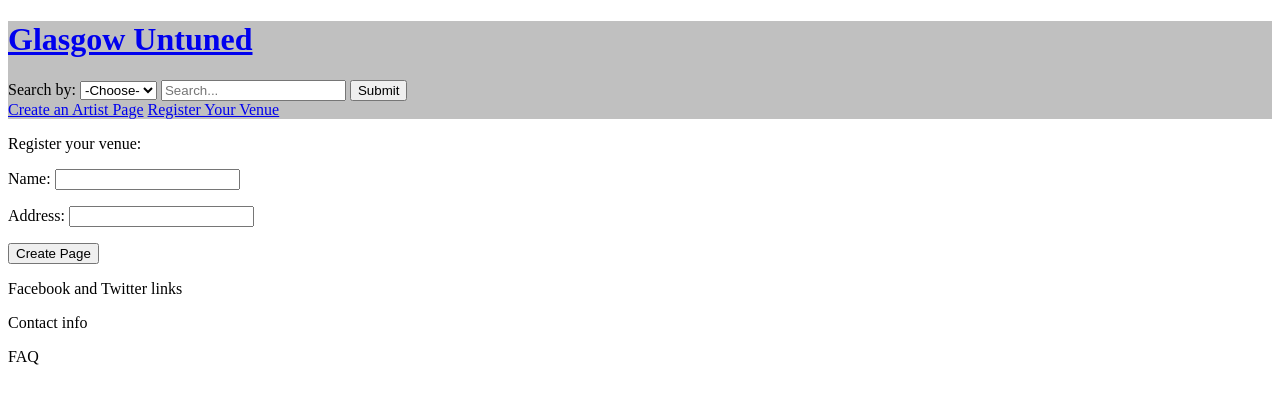
After one commit to mtmurray/glasgow_untuned, a Django app: page /new_venue/ in a window 1280 px wide. The commit adds this page. Shown: the top 404 px of the page. Run offline with Django 3.2, Linux system fonts and the light colour scheme.

Commit message:
can add venues and artists

```diff
--- /dev/null
+++ b/glasuntu/forms.py
@@ -0,0 +1,17 @@
+from django import forms
+from .models import ArtistPage
+from .models import VenuePage
+
+class ArtistPageForm(forms.ModelForm):
+	class Meta:
+		model = ArtistPage
+		fields = ['name']
+		labels = {'name': 'Name:'}
+
+class VenuePageForm(forms.ModelForm):
+	class Meta:
+		model = VenuePage
+		fields = ['name', 'address']
+		labels = {'name': 'Name:',
+				'address': 'Address:',
+				}
--- a/glasuntu/templates/glasuntu/base.html
+++ b/glasuntu/templates/glasuntu/base.html
@@ -28,6 +28,9 @@
 			<input id = "searchButt" type = "submit" value = "Submit"/>
 		</form>
 
+		<a href = "{% url 'glasuntu:new_artist' %}">Create an Artist Page</a>
+		<a href = "{% url 'glasuntu:new_venue' %}">Register Your Venue</a>
+
 		{% block head %}{% endblock head %}
 	</header>
 
--- a/glasuntu/templates/glasuntu/index.html
+++ b/glasuntu/templates/glasuntu/index.html
@@ -9,7 +9,8 @@
 {% block head %}
 <form method = "POST" action = "">
 	<input id = "uEnt" type = "text" placeholder = "Username">
-	<input id = "pEnt" type "text" placeholder = "Password">
+	<input id = "pEnt" type = "text" placeholder = "Password">
+	<input id = "loginButt" type = "submit" value = "Login">
 </form>
 {% endblock head %}
 
--- a/glasuntu/templates/glasuntu/list.html
+++ b/glasuntu/templates/glasuntu/list.html
@@ -17,7 +17,7 @@
 				<li><a href = "{% url 'glasuntu:artist' artist_id=query.id %}">{{ query }}</a></li>
 			{% endif %}
 		{% empty %}
-			<p>Please select a search category.</p>
+			<p><em>Please select a search category.</em></p>
 		{% endfor %}
 	</ul>
 
--- /dev/null
+++ b/glasuntu/templates/glasuntu/new_venue.html
@@ -0,0 +1,13 @@
+{% extends "glasuntu/base.html" %}
+
+{% block content %}
+
+	<p>Register your venue:</p>
+
+	<form action = "{% url 'glasuntu:new_venue' %}" method='post'>
+		{% csrf_token %}
+		{{ form.as_p }}
+		<button name="submit">Create Page</button>
+	</form>
+
+{% endblock content %}
--- a/glasuntu/urls.py
+++ b/glasuntu/urls.py
@@ -16,4 +16,10 @@
 
 	#Venue page url
 	url(r'^venue/(?P<venue_id>\d+)/$', views.venue, name="venue"),
+
+	#Create artist page url
+	url(r'^new_artist/$', views.new_artist, name = 'new_artist'),
+
+	#Register venue page url
+	url(r'^new_venue/$', views.new_venue, name = 'new_venue'),
 ]
--- a/glasuntu/views.py
+++ b/glasuntu/views.py
@@ -1,9 +1,13 @@
 from django.shortcuts import render #render function is responsible for rendering the info in the views
+from django.http import HttpResponseRedirect
+from django.core.urlresolvers import reverse
 from django.db.models import Q
 from .models import VenuePage
 from .models import Event
 from .models import Genre
 from .models import ArtistPage
+from .forms import ArtistPageForm
+from .forms import VenuePageForm
 
 def index(request):
 	"""Glasgow Untuned home page"""
@@ -62,3 +66,25 @@
 	}
 
 	return render(request, 'glasuntu/band.html', context_dict)
+
+def new_artist(request):
+	if request.method != 'POST':
+		form = ArtistPageForm()
+	else:
+		form = ArtistPageForm(data = request.POST)
+		if form.is_valid():
+			form.save()
+
+	context_dict = {'form':form}
+	return render(request, 'glasuntu/new_artist.html', context_dict)
+
+def new_venue(request):
+	if request.method != 'POST':
+		form = VenuePageForm()
+	else:
+		form = VenuePageForm(data = request.POST)
+		if form.is_valid():
+			form.save()
+
+	context_dict = {'form':form}
+	return render(request, 'glasuntu/new_venue.html', context_dict)
```
Also changed, not shown: glasuntu/templates/glasuntu/new_artist.html (added, +13 -0 lines).
